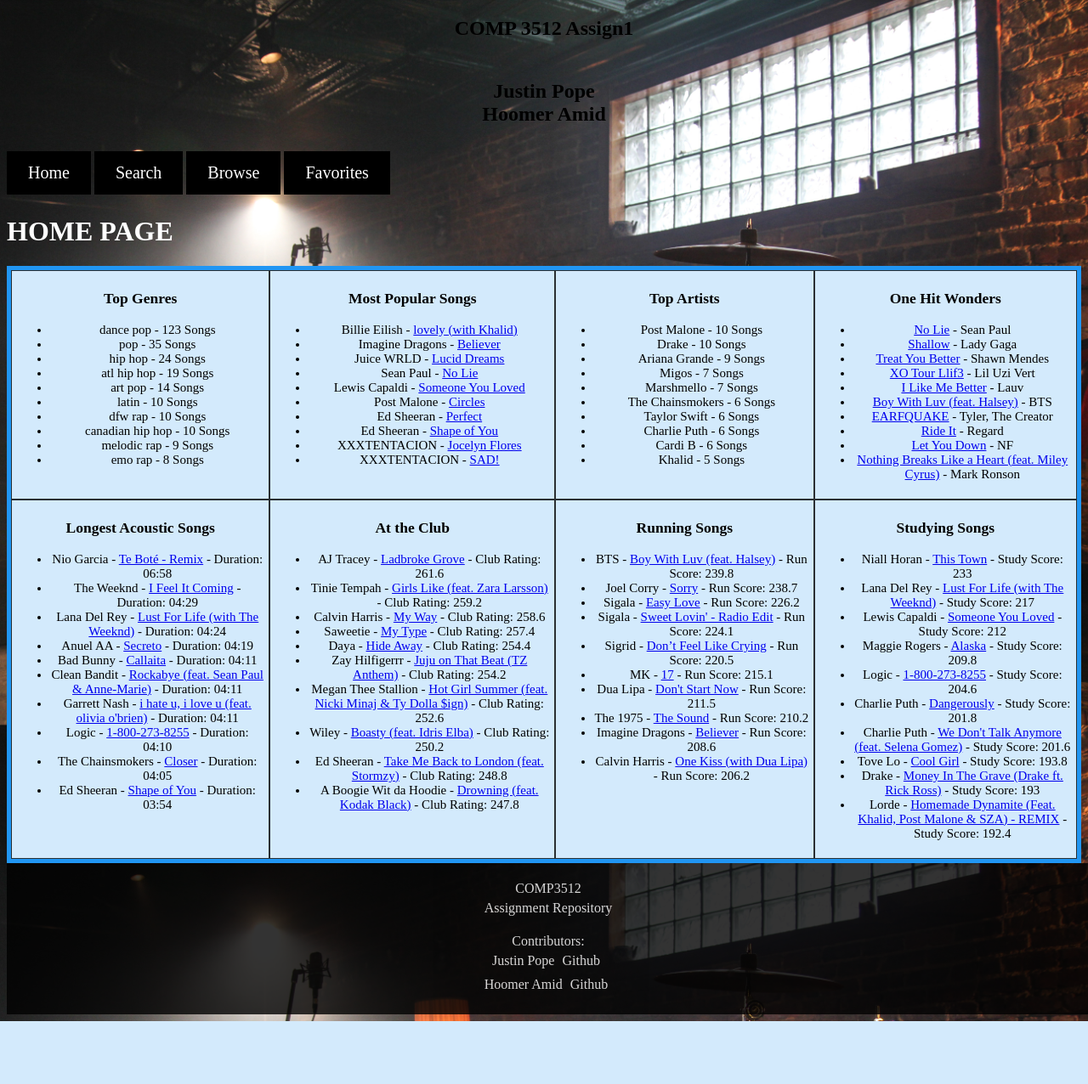
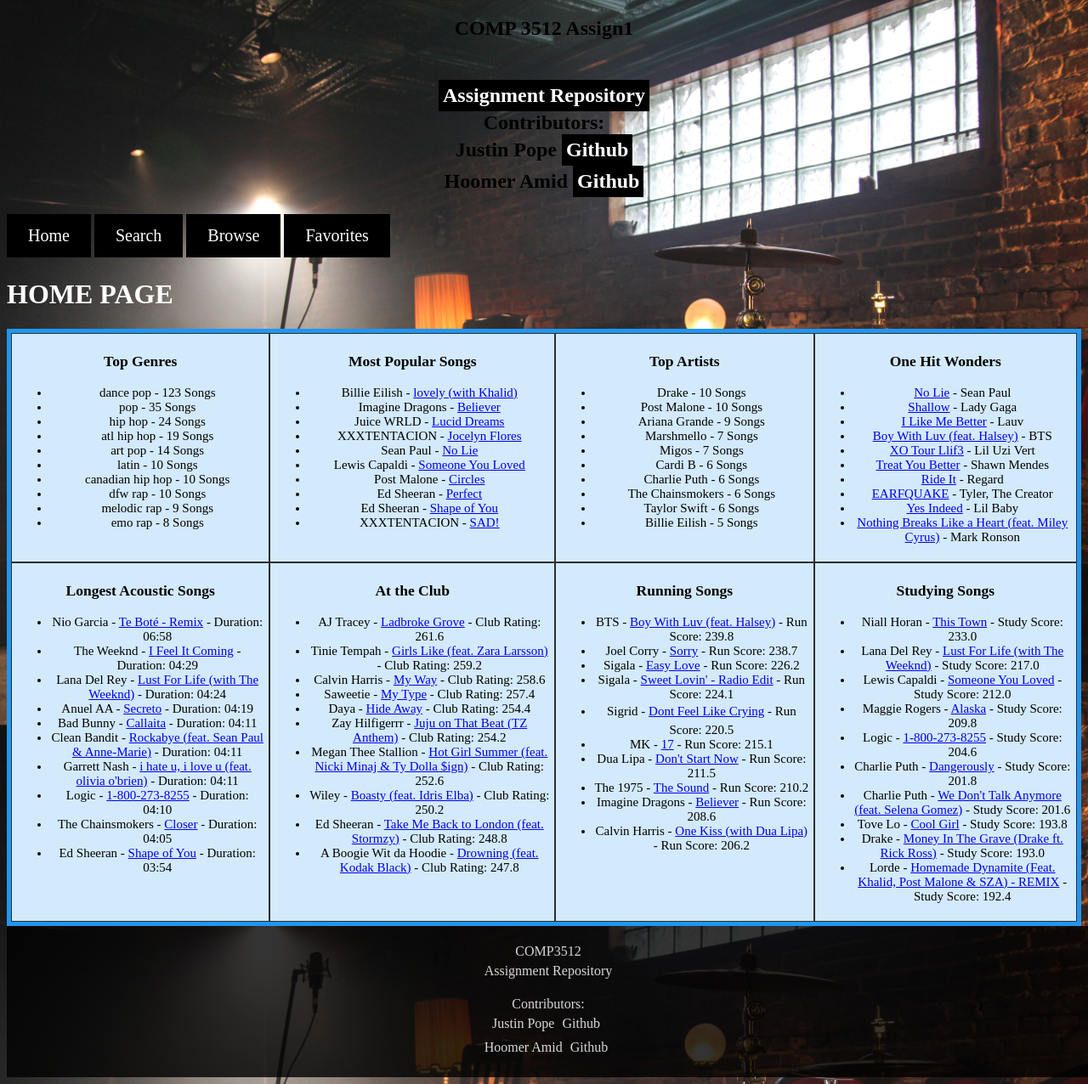
Before and after one commit to jpope229/Comp3512f2022Asg1, a PHP site: page / in a window 1280 px wide. Shown: the whole page at 85% size. Before the commit the page ends 1202 px from the top, so only its background shows below. Run offline with PHP 8.4, Linux system fonts and the light colour scheme; data comes from the database, SQL or seed files in the repository; some libraries are stand-ins or nearby versions.

Commit message:
home page header

```diff
--- a/css/index.css
+++ b/css/index.css
@@ -11,6 +11,18 @@
     background-size: cover;
 }
 
+.headerName a:link, .headerName a:visited {
+    background-color: black;
+    color: white;
+    padding: 5px 5px;
+    text-align: center;
+    text-decoration: none;
+    display: inline-block;
+  }
+
+ .headerName a:hover, .headerName a:active {
+    background-color: lightblue;
+  }
 h1 {
     color: white;
 }
@@ -43,10 +55,7 @@
     opacity: 80%;
 }
 
-div.headerName{
-    padding-bottom: 10px;
 
-}
 div.nav a:link, div.nav a:visited {
     background-color: black;
     color: white;
--- a/index.php
+++ b/index.php
@@ -18,8 +18,11 @@
     <header>
         <div class="headerName">
             <h2>COMP 3512 Assign1<h2> <br>
-                    Justin Pope<br>
-                    Hoomer Amid<br>
+                    <a href='https://github.com/jpope229/Comp3512f2022Asg1'>Assignment Repository </a><br>
+                    <div class="Names">Contributors:<br>
+                        Justin Pope <a href='https://github.com/jpope229'>Github</a><br>
+                        Hoomer Amid <a href='https://github.com/hamid269'>Github</a><br>
+                    </div>
         </div>
         <div class="nav">
             <a href="index.php">Home</a>
```
